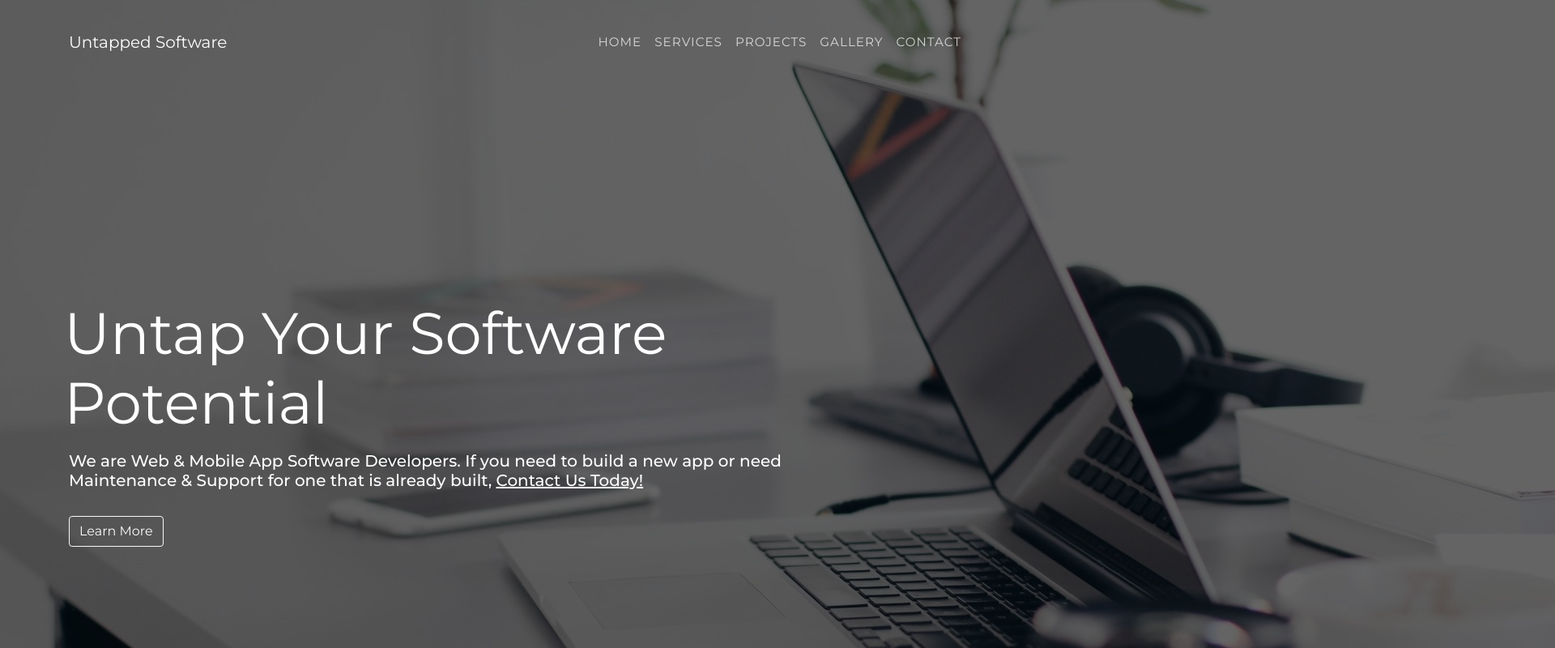
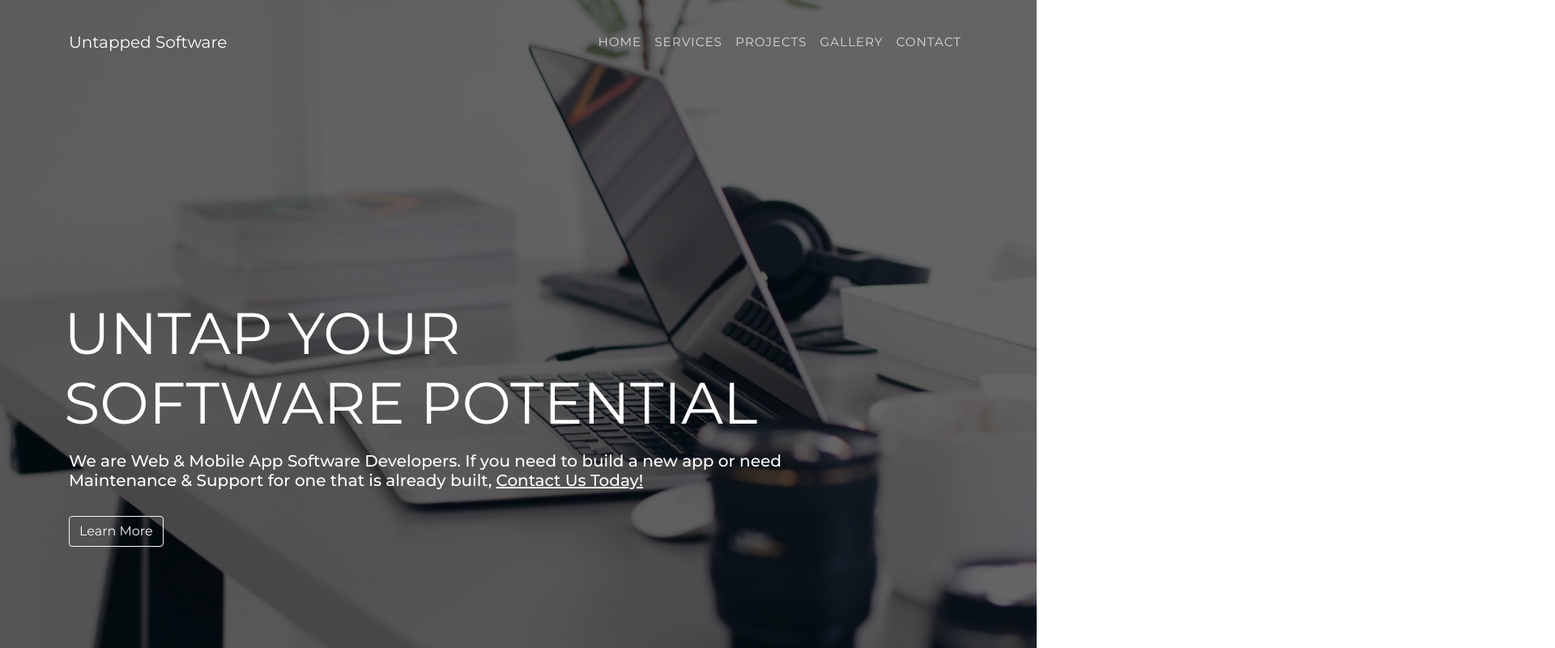
Before and after one commit to UntappedSoftware/UntappedSoftware.github.io, a plain HTML site: page index.html in a window 1280 px wide. Shown: the top 800 px of the page at 81% size, 1920 px wide, since content can reach past the window. Drawn offline with nearby package versions, Linux system fonts and the light colour scheme.

Commit message:
Updste header image

```diff
--- a/index.html
+++ b/index.html
@@ -72,7 +72,9 @@
         <div class="container">
           <div class="col-md-10 col-sm-12 px-0 mx-0">
             <h2 class="display-3" style="margin-left: -6px">
-              Untap Your Software Potential
+              UNTAP YOUR
+              <br />
+              SOFTWARE POTENTIAL
             </h2>
             <h3 class="h5 mt-3">
               We are Web & Mobile App Software Developers. If you need to build
--- a/styles/main.css
+++ b/styles/main.css
@@ -14,9 +14,9 @@ header {
 .img-with-overlay {
   filter: brightness(40%);
   position: absolute;
-  left: 0px;
-  top: 0px;
-  z-index: -1;
+  width: 100%;
+  height: 100vh;
+  object-fit: cover;
 }
 
 .navbar-dark .navbar-nav .nav-link {
```
